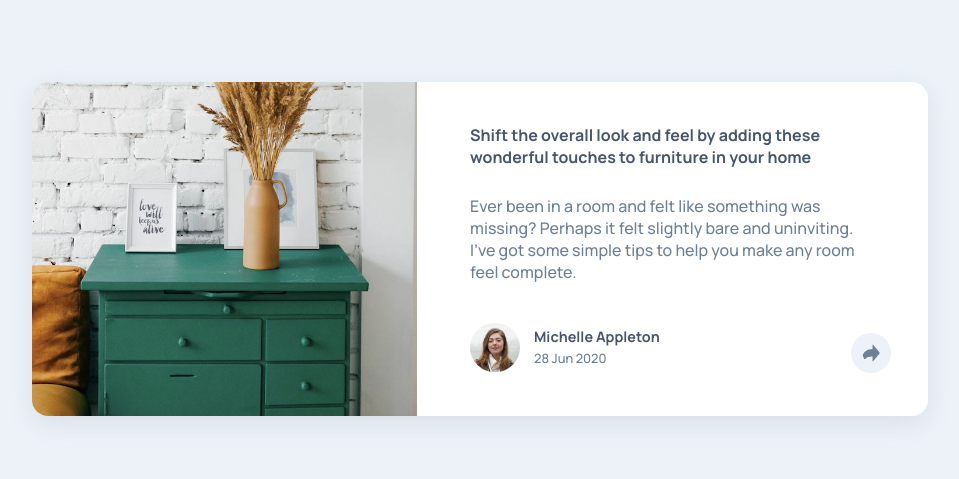
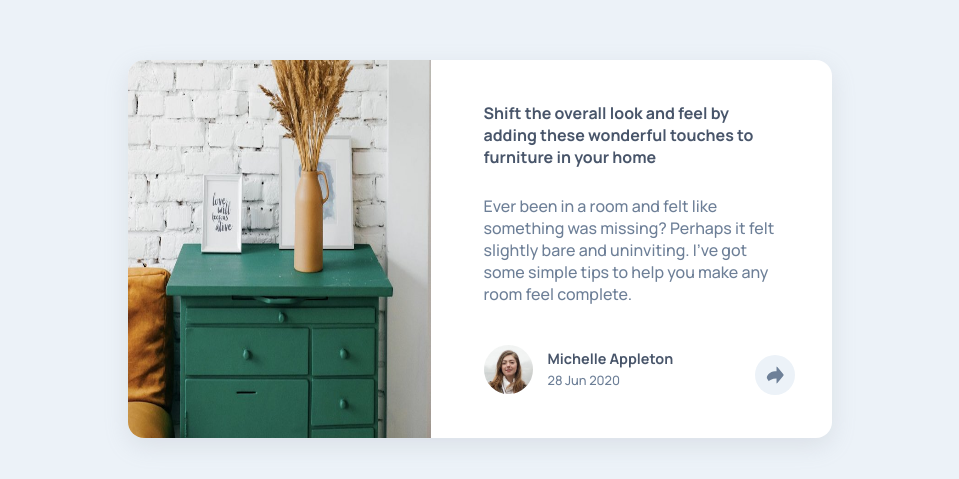
Before and after one commit to CameronHerron/Article-Preview-Component, a plain HTML site: page index.html in a window 1280 px wide. Shown: the part 151-630 px from the top of the page, without its empty margins (160-1119 px from the left). Drawn offline with Linux system fonts and the light colour scheme.

Commit message:
minor sizing changes

```diff
--- a/styles.css
+++ b/styles.css
@@ -203,3 +203,9 @@ h1{
         font-size: 16px;
       }
 }
+
+@media screen and (min-width: 1200px){
+    .card{
+        width: 55%;
+    }
+}
```
